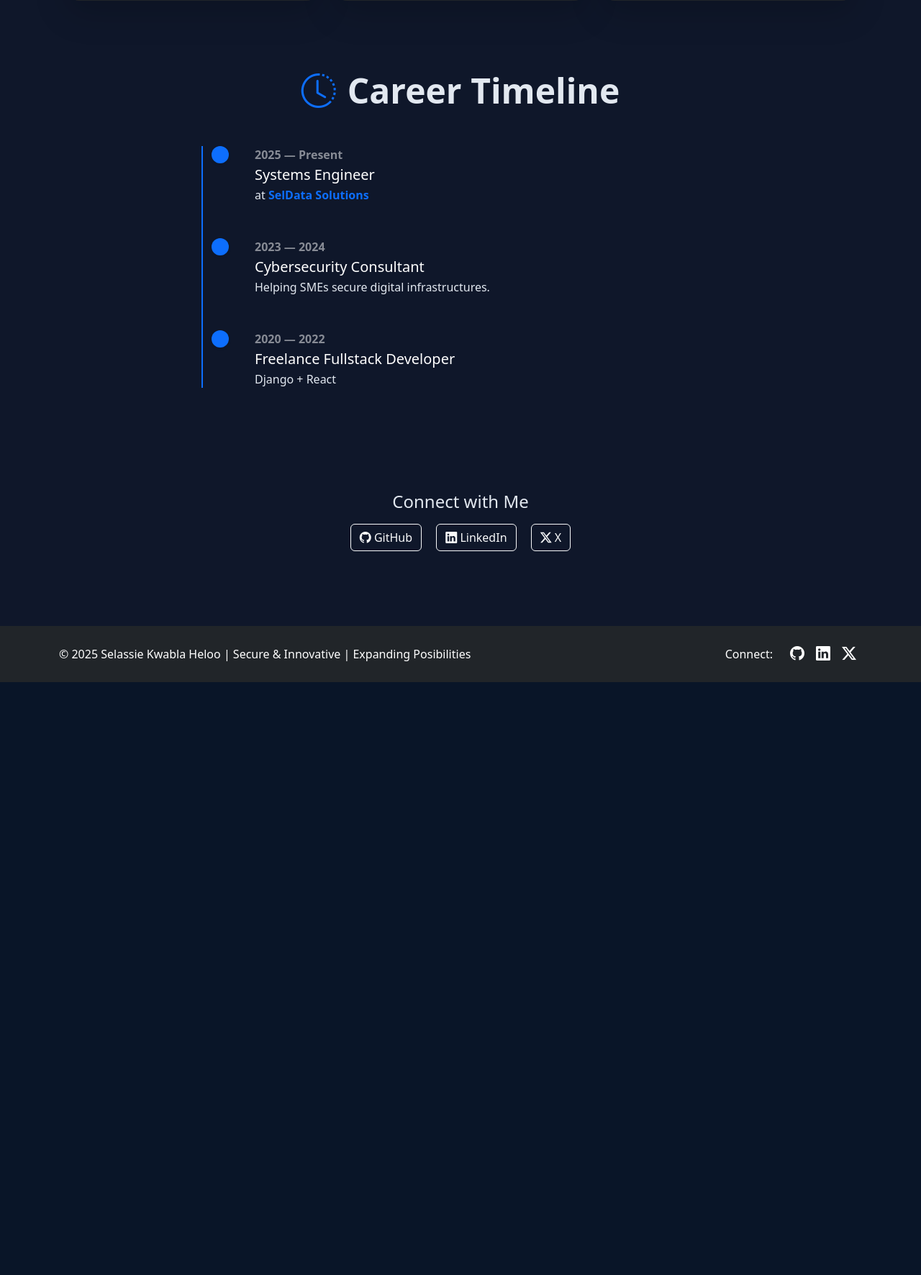
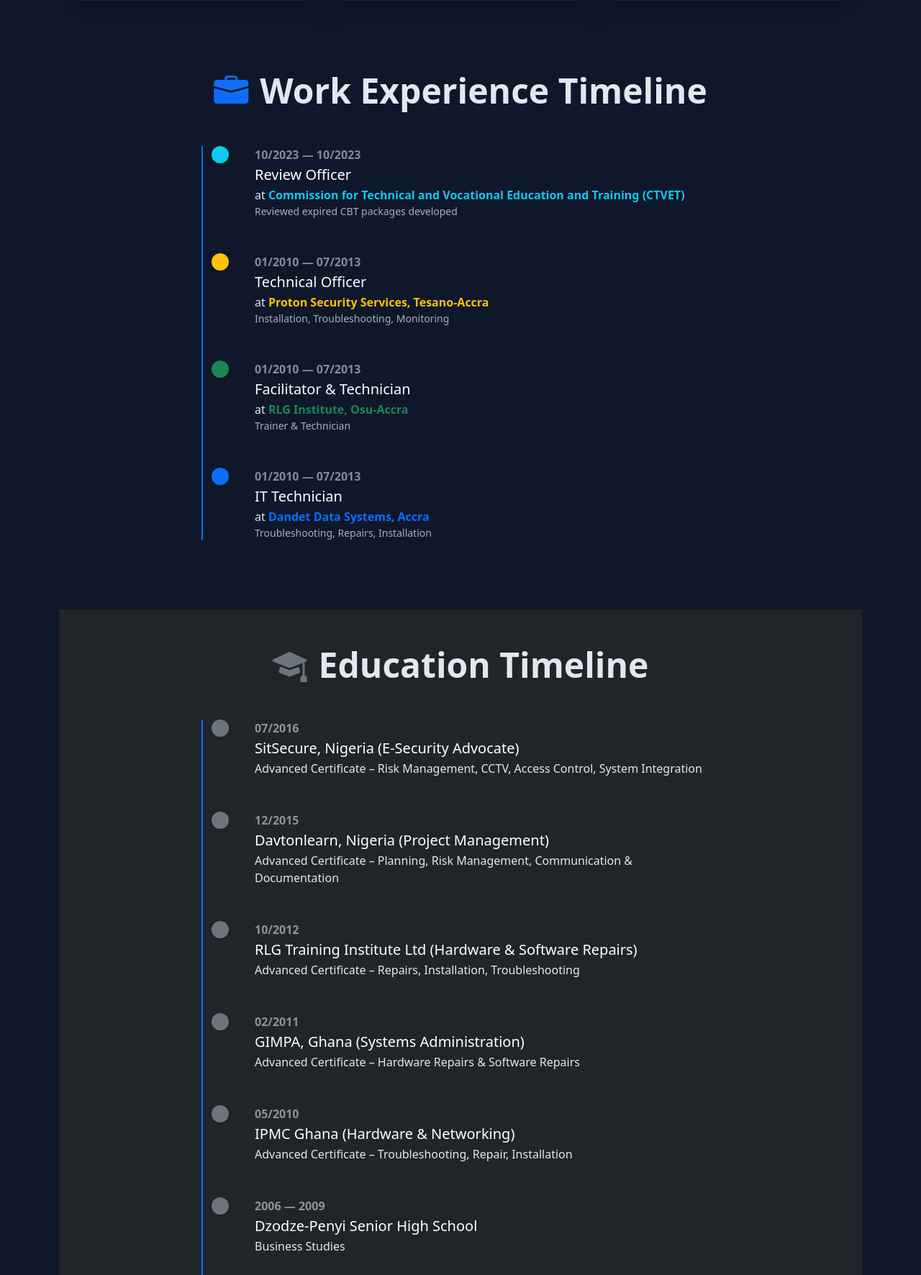
Before and after one commit to helooselassie/selassie_portfolio, a Django app: page /about/ in a window 1280 px wide. Shown: the part 957-2729 px from the top of the page at 72% size. Before the commit the page ends 1905 px from the top, so only its background shows below. Run offline with Django 5.2, Linux system fonts and the light colour scheme.

Commit message:
Third commit

```diff
--- a/core/templates/core/about.html
+++ b/core/templates/core/about.html
@@ -115,46 +115,144 @@
     </div>
   </div>
 </section>
+
+
 <section class="py-5">
   <div class="container">
     <h2 class="display-5 fw-bold text-center mb-5">
-      <i class="bi bi-clock-history me-3 text-primary"></i>Career Timeline
+      <i class="bi bi-briefcase-fill me-3 text-primary"></i>Work Experience Timeline
     </h2>
 
     <div class="row justify-content-center">
       <div class="col-lg-8">
         <ul class="timeline-list list-unstyled position-relative">
+
           <li class="timeline-item mb-5">
-            <div class="timeline-point bg-primary rounded-circle shadow-sm"></div>
+            <div class="timeline-point bg-info rounded-circle shadow-sm"></div>
             <div class="timeline-content ps-4">
-              <span class="text-white-50 fw-bold d-block mb-1">2025 — Present</span>
-              <h5 class="mb-1 text-white">Systems Engineer</h5>
-              <p class="text-white-75 mb-0">at <b class="text-primary">SelData Solutions</b></p>
+              <span class="text-white-50 fw-bold d-block mb-1">10/2023 — 10/2023</span>
+              <h5 class="mb-1 text-white">Review Officer</h5>
+              <p class="text-white-75 mb-0">at <b class="text-info">Commission for Technical and Vocational Education and Training (CTVET)</b></p>
+              <p class="small text-muted">Reviewed expired CBT packages developed</p>
+            </div>
+          </li>
+
+          <li class="timeline-item mb-5">
+            <div class="timeline-point bg-warning rounded-circle shadow-sm"></div>
+            <div class="timeline-content ps-4">
+              <span class="text-white-50 fw-bold d-block mb-1">01/2010 — 07/2013</span>
+              <h5 class="mb-1 text-white">Technical Officer</h5>
+              <p class="text-white-75 mb-0">at <b class="text-warning">Proton Security Services, Tesano-Accra</b></p>
+              <p class="small text-muted">Installation, Troubleshooting, Monitoring</p>
+            </div>
+          </li>
+
+          <li class="timeline-item mb-5">
+            <div class="timeline-point bg-success rounded-circle shadow-sm"></div>
+            <div class="timeline-content ps-4">
+              <span class="text-white-50 fw-bold d-block mb-1">01/2010 — 07/2013</span>
+              <h5 class="mb-1 text-white">Facilitator & Technician</h5>
+              <p class="text-white-75 mb-0">at <b class="text-success">RLG Institute, Osu-Accra</b></p>
+              <p class="small text-muted">Trainer & Technician</p>
             </div>
           </li>
 
           <li class="timeline-item mb-5">
             <div class="timeline-point bg-primary rounded-circle shadow-sm"></div>
             <div class="timeline-content ps-4">
-              <span class="text-white-50 fw-bold d-block mb-1">2023 — 2024</span>
-              <h5 class="mb-1 text-white">Cybersecurity Consultant</h5>
-              <p class="text-white-75 mb-0">Helping SMEs secure digital infrastructures.</p>
+              <span class="text-white-50 fw-bold d-block mb-1">01/2010 — 07/2013</span>
+              <h5 class="mb-1 text-white">IT Technician</h5>
+              <p class="text-white-75 mb-0">at <b class="text-primary">Dandet Data Systems, Accra</b></p>
+              <p class="small text-muted">Troubleshooting, Repairs, Installation</p>
             </div>
           </li>
 
-          <li class="timeline-item mb-5">
-            <div class="timeline-point bg-primary rounded-circle shadow-sm"></div>
-            <div class="timeline-content ps-4">
-              <span class="text-white-50 fw-bold d-block mb-1">2020 — 2022</span>
-              <h5 class="mb-1 text-white">Freelance Fullstack Developer</h5>
-              <p class="text-white-75 mb-0">Django + React</p>
-            </div>
-          </li>
         </ul>
       </div>
     </div>
   </div>
 </section>
+
+<section class="py-5 bg-dark">
+  <div class="container">
+    <h2 class="display-5 fw-bold text-center mb-5">
+      <i class="bi bi-mortarboard-fill me-3 text-secondary"></i>Education Timeline
+    </h2>
+
+    <div class="row justify-content-center">
+      <div class="col-lg-8">
+        <ul class="timeline-list list-unstyled position-relative">
+
+          <li class="timeline-item mb-5">
+            <div class="timeline-point bg-secondary rounded-circle shadow-sm"></div>
+            <div class="timeline-content ps-4">
+              <span class="text-white-50 fw-bold d-block mb-1">07/2016</span>
+              <h5 class="mb-1 text-white">SitSecure, Nigeria (E-Security Advocate)</h5>
+              <p class="text-white-75 mb-0">Advanced Certificate – Risk Management, CCTV, Access Control, System Integration</p>
+            </div>
+          </li>
+
+          <li class="timeline-item mb-5">
+            <div class="timeline-point bg-secondary rounded-circle shadow-sm"></div>
+            <div class="timeline-content ps-4">
+              <span class="text-white-50 fw-bold d-block mb-1">12/2015</span>
+              <h5 class="mb-1 text-white">Davtonlearn, Nigeria (Project Management)</h5>
+              <p class="text-white-75 mb-0">Advanced Certificate – Planning, Risk Management, Communication & Documentation</p>
+            </div>
+          </li>
+
+          <li class="timeline-item mb-5">
+            <div class="timeline-point bg-secondary rounded-circle shadow-sm"></div>
+            <div class="timeline-content ps-4">
+              <span class="text-white-50 fw-bold d-block mb-1">10/2012</span>
+              <h5 class="mb-1 text-white">RLG Training Institute Ltd (Hardware & Software Repairs)</h5>
+              <p class="text-white-75 mb-0">Advanced Certificate – Repairs, Installation, Troubleshooting</p>
+            </div>
+          </li>
+
+          <li class="timeline-item mb-5">
+            <div class="timeline-point bg-secondary rounded-circle shadow-sm"></div>
+            <div class="timeline-content ps-4">
+              <span class="text-white-50 fw-bold d-block mb-1">02/2011</span>
+              <h5 class="mb-1 text-white">GIMPA, Ghana (Systems Administration)</h5>
+              <p class="text-white-75 mb-0">Advanced Certificate – Hardware Repairs & Software Repairs</p>
+            </div>
+          </li>
+
+          <li class="timeline-item mb-5">
+            <div class="timeline-point bg-secondary rounded-circle shadow-sm"></div>
+            <div class="timeline-content ps-4">
+              <span class="text-white-50 fw-bold d-block mb-1">05/2010</span>
+              <h5 class="mb-1 text-white">IPMC Ghana (Hardware & Networking)</h5>
+              <p class="text-white-75 mb-0">Advanced Certificate – Troubleshooting, Repair, Installation</p>
+            </div>
+          </li>
+
+          <li class="timeline-item mb-5">
+            <div class="timeline-point bg-secondary rounded-circle shadow-sm"></div>
+            <div class="timeline-content ps-4">
+              <span class="text-white-50 fw-bold d-block mb-1">2006 — 2009</span>
+              <h5 class="mb-1 text-white">Dzodze-Penyi Senior High School</h5>
+              <p class="text-white-75 mb-0">Business Studies</p>
+            </div>
+          </li>
+
+          <li class="timeline-item mb-5">
+            <div class="timeline-point bg-secondary rounded-circle shadow-sm"></div>
+            <div class="timeline-content ps-4">
+              <span class="text-white-50 fw-bold d-block mb-1">2003 — 2005</span>
+              <h5 class="mb-1 text-white">Prince Boating Memorial School, JHS</h5>
+              <p class="text-white-75 mb-0">Junior High School</p>
+            </div>
+          </li>
+
+        </ul>
+      </div>
+    </div>
+  </div>
+</section>
+
+
 
 <style>
   .timeline-list {
@@ -185,7 +283,7 @@
       <i class="bi bi-linkedin"></i> LinkedIn
     </a>
     <a href="https://x.com/selassieheloo" target="_blank" class="btn btn-outline-light m-2">
-      <i class="bi bi-twitter-x"></i> X
+      <i class="bi bi-twitter-x"></i> Twitter
     </a>
   </div>
 </div>
--- a/core/views.py
+++ b/core/views.py
@@ -54,8 +54,12 @@
     })
 
 
+from django.shortcuts import render, redirect
+from django.urls import reverse
+from .forms import ContactForm
+from django.core.mail import send_mail
+
 def contact(request):
-    sent = False
     if request.method == "POST":
         form = ContactForm(request.POST)
         if form.is_valid():
@@ -66,11 +70,14 @@
             # send email
             subject = f"Portfolio Contact from {name}"
             body = f"Message from {name} <{email}>:\n\n{message}"
-            send_mail(subject, body, email, ["your_email@gmail.com"])  # recipient
+            send_mail(subject, body, email, ["your_email@gmail.com"])  # replace with your recipient
 
-            sent = True
+            # Redirect with a success flag in the URL
+            return redirect(reverse("contact") + "?sent=1")
     else:
         form = ContactForm()
+
+    sent = request.GET.get("sent") == "1"
     return render(request, "core/contact.html", {"form": form, "sent": sent})
 
 
```
Also changed, not shown: portfolio/settings.py (+10 -0 lines), db.sqlite3.
